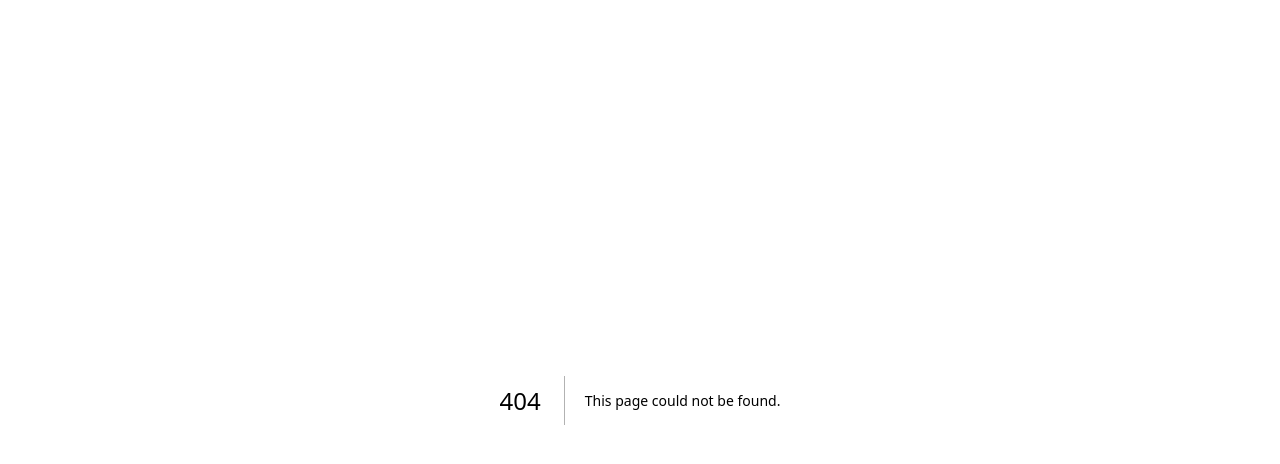
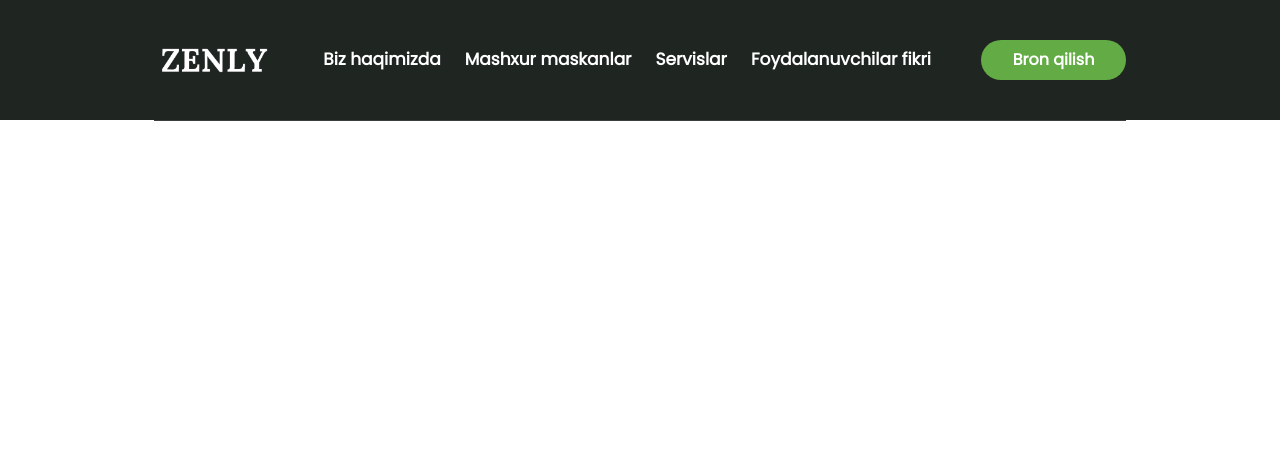
Before and after one commit to lupheron/Zenly, a Next.js app: page /posts in a window 1280 px wide. Before the commit this address had no page. Shown: the top 464 px of the page. Built offline with nearby package versions, Linux system fonts and the light colour scheme.

Commit message:
Link is done

```diff
--- a/src/app/posts/index.tsx
+++ /dev/null
@@ -1,12 +0,0 @@
-import PageHeader from '@/src/components/PageHeader'
-import React from 'react'
-
-const PostsSection = () => {
-    return (
-        <div>
-            <PageHeader />
-        </div>
-    )
-}
-
-export default PostsSection
--- /dev/null
+++ b/src/app/posts/page.tsx
@@ -0,0 +1,15 @@
+"use client"
+import React from 'react'
+import SearchPosts from './search/SearchPosts'
+import NavbarSection from '@/src/components/Navbar/NavbarSection'
+
+const PostsSection = () => {
+    return (
+        <div>
+            <NavbarSection />
+            <SearchPosts />
+        </div>
+    )
+}
+
+export default PostsSection
--- a/src/app/posts/search/SearchPosts.tsx
+++ b/src/app/posts/search/SearchPosts.tsx
@@ -1,11 +1,12 @@
+import BookingForm from '@/src/components/Forms/BookingForm'
 import React from 'react'
 
 const SearchPosts = () => {
-  return (
-    <div>
-
-    </div>
-  )
+    return (
+        <div>
+            <BookingForm />
+        </div>
+    )
 }
 
 export default SearchPosts
--- a/src/components/Banners/AboutBanner.tsx
+++ b/src/components/Banners/AboutBanner.tsx
@@ -1,4 +1,5 @@
 import Image from 'next/image'
+import Link from 'next/link'
 import React from 'react'
 
 interface AboutBannerProps {
@@ -26,11 +27,13 @@
                         <div className='w-20 h-[0.5px] bg-dark-green mb-2'></div>
                         <div className="flex items-center justify-between">
                             <h1 className="text-xl font-semibold">{title}</h1>
-                            <button className='rounded-full border-none bg-light-green w-12 h-12 flex items-center justify-center cursor-pointer'>
-                                <svg xmlns="http://www.w3.org/2000/svg" width="20" height="20" fill="currentColor" className="bi bi-arrow-right text-white" viewBox="0 0 16 16">
-                                    <path fillRule="evenodd" d="M1 8a.5.5 0 0 1 .5-.5h11.793l-3.147-3.146a.5.5 0 0 1 .708-.708l4 4a.5.5 0 0 1 0 .708l-4 4a.5.5 0 0 1-.708-.708L13.293 8.5H1.5A.5.5 0 0 1 1 8" />
-                                </svg>
-                            </button>
+                            <Link href={"/posts"}>
+                                <button className='rounded-full border-none bg-light-green w-12 h-12 flex items-center justify-center cursor-pointer'>
+                                    <svg xmlns="http://www.w3.org/2000/svg" width="20" height="20" fill="currentColor" className="bi bi-arrow-right text-white" viewBox="0 0 16 16">
+                                        <path fillRule="evenodd" d="M1 8a.5.5 0 0 1 .5-.5h11.793l-3.147-3.146a.5.5 0 0 1 .708-.708l4 4a.5.5 0 0 1 0 .708l-4 4a.5.5 0 0 1-.708-.708L13.293 8.5H1.5A.5.5 0 0 1 1 8" />
+                                    </svg>
+                                </button>
+                            </Link>
                         </div>
                     </div>
 
--- a/src/components/FormElements/Select/SelectDefault.tsx
+++ b/src/components/FormElements/Select/SelectDefault.tsx
@@ -37,3 +37,5 @@
         </div>
     );
 };
+
+export default SelectDefault
--- a/src/components/Forms/BookingForm.tsx
+++ b/src/components/Forms/BookingForm.tsx
@@ -1,5 +1,5 @@
 import React from 'react'
-import InputDefault from '../FormElements/Input/InputDefault'
+import SelectDefault from '../FormElements/Select/SelectDefault'
 
 interface BookingFormProps {
     formData: {
@@ -13,7 +13,14 @@
 const BookingForm = () => {
     return (
         <div className='grid grid-cols-2 gap-4'>
-
+            <SelectDefault
+                label="Region"
+                htmlFor="region"
+                name="region"
+                options={['Tashkent', 'Samarkand', 'Bukhara']}
+                customClassesLabel="block text-sm font-medium text-gray-700 mb-1"
+                customClassesSelect="w-full border border-gray-300 rounded-lg p-2 text-gray-800"
+            />
         </div>
     )
 }
```
